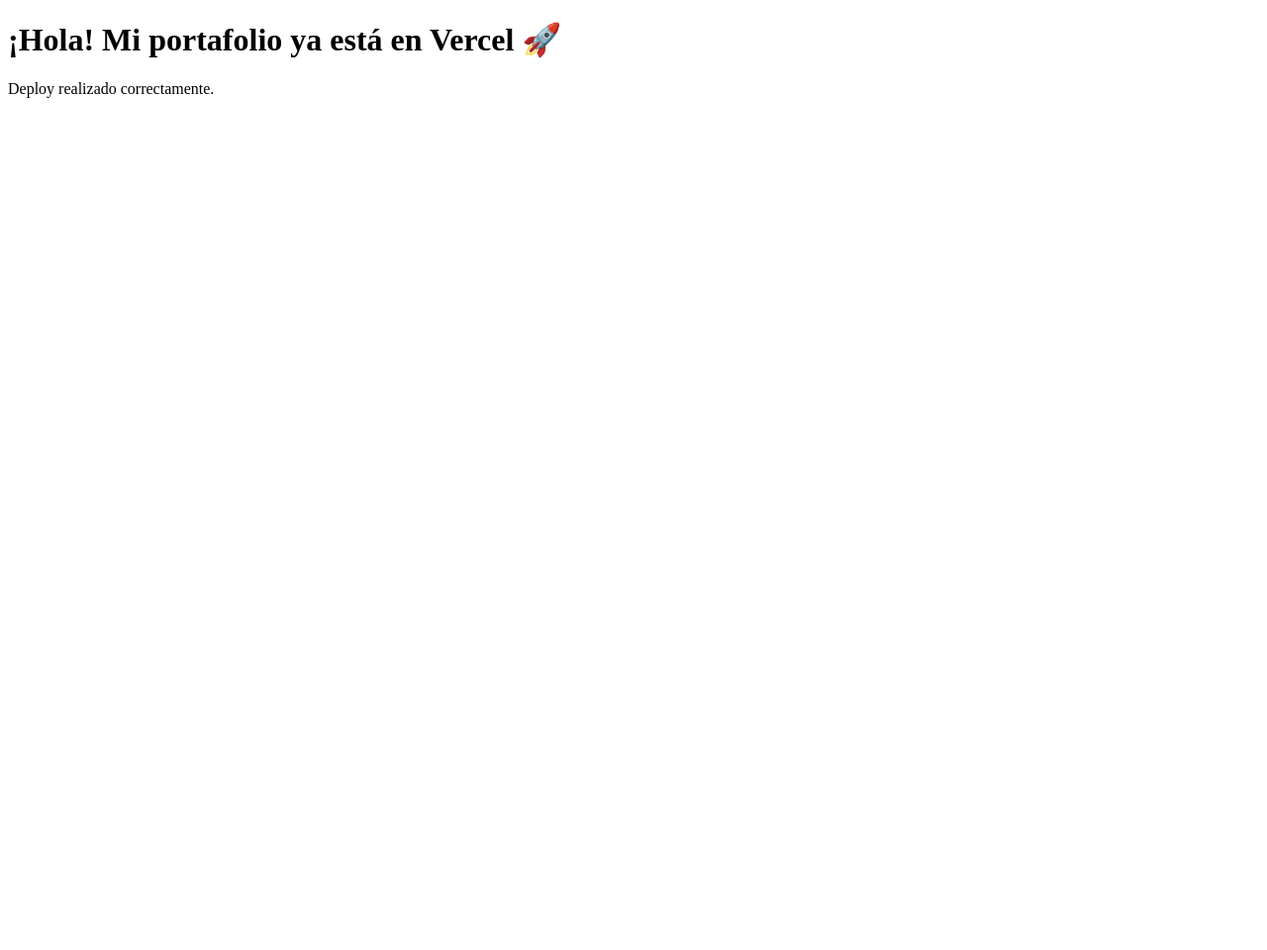
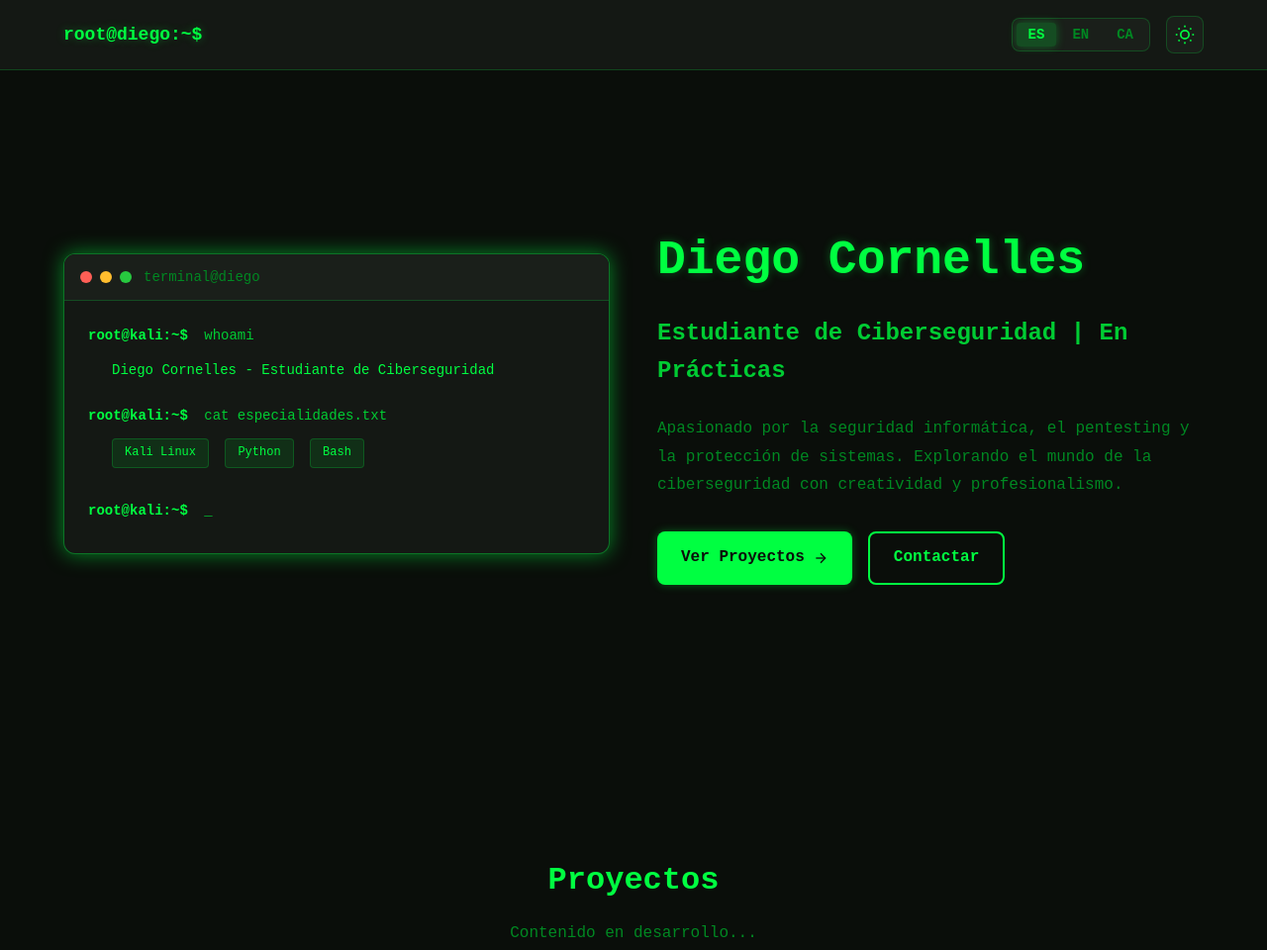
Before and after one commit to diegocornelles/Portafolio, a plain HTML site: page index.html in a window 1280 px wide. Shown: the top 960 px of the page at 99% size. Before the commit the page ends 800 px from the top, so only its background shows below. Drawn offline with Linux system fonts and the light colour scheme.

Commit message:
"Fase 1: Estructura base con hero, idiomas y tema"

```diff
--- a/index.html
+++ b/index.html
@@ -1,11 +1,123 @@
 <!DOCTYPE html>
 <html lang="es">
 <head>
-  <meta charset="UTF-8">
-  <title>Mi Portafolio</title>
+    <meta charset="UTF-8">
+    <meta name="viewport" content="width=device-width, initial-scale=1.0">
+    <title>Diego Cornelles | Cybersecurity Portfolio</title>
+    <meta name="description" content="Portfolio de ciberseguridad de Diego Cornelles - Estudiante especializado en pentesting y seguridad informática">
+    <link rel="stylesheet" href="styles.css">
 </head>
 <body>
-  <h1>¡Hola! Mi portafolio ya está en Vercel 🚀</h1>
-  <p>Deploy realizado correctamente.</p>
+    <!-- Navegación -->
+    <nav class="navbar">
+        <div class="container">
+            <div class="nav-brand">
+                <span class="terminal-prompt">root@diego:~$</span>
+            </div>
+            <div class="nav-controls">
+                <div class="language-selector">
+                    <button class="lang-btn active" data-lang="es">ES</button>
+                    <button class="lang-btn" data-lang="en">EN</button>
+                    <button class="lang-btn" data-lang="ca">CA</button>
+                </div>
+                <button class="theme-toggle" aria-label="Toggle theme">
+                    <svg class="sun-icon" width="20" height="20" viewBox="0 0 24 24" fill="none" stroke="currentColor" stroke-width="2">
+                        <circle cx="12" cy="12" r="5"></circle>
+                        <line x1="12" y1="1" x2="12" y2="3"></line>
+                        <line x1="12" y1="21" x2="12" y2="23"></line>
+                        <line x1="4.22" y1="4.22" x2="5.64" y2="5.64"></line>
+                        <line x1="18.36" y1="18.36" x2="19.78" y2="19.78"></line>
+                        <line x1="1" y1="12" x2="3" y2="12"></line>
+                        <line x1="21" y1="12" x2="23" y2="12"></line>
+                        <line x1="4.22" y1="19.78" x2="5.64" y2="18.36"></line>
+                        <line x1="18.36" y1="5.64" x2="19.78" y2="4.22"></line>
+                    </svg>
+                    <svg class="moon-icon hidden" width="20" height="20" viewBox="0 0 24 24" fill="none" stroke="currentColor" stroke-width="2">
+                        <path d="M21 12.79A9 9 0 1 1 11.21 3 7 7 0 0 0 21 12.79z"></path>
+                    </svg>
+                </button>
+            </div>
+        </div>
+    </nav>
+
+    <!-- Hero Section -->
+    <section class="hero">
+        <div class="container">
+            <div class="hero-content">
+                <div class="terminal-window">
+                    <div class="terminal-header">
+                        <div class="terminal-buttons">
+                            <span class="terminal-btn red"></span>
+                            <span class="terminal-btn yellow"></span>
+                            <span class="terminal-btn green"></span>
+                        </div>
+                        <div class="terminal-title">terminal@diego</div>
+                    </div>
+                    <div class="terminal-body">
+                        <div class="terminal-line">
+                            <span class="prompt">root@kali:~$</span>
+                            <span class="command">whoami</span>
+                        </div>
+                        <div class="terminal-output" data-i18n="hero.terminal.whoami">
+                            Diego Cornelles - Estudiante de Ciberseguridad
+                        </div>
+                        <div class="terminal-line">
+                            <span class="prompt">root@kali:~$</span>
+                            <span class="command">cat especialidades.txt</span>
+                        </div>
+                        <div class="terminal-output">
+                            <span class="tech-tag">Kali Linux</span>
+                            <span class="tech-tag">Python</span>
+                            <span class="tech-tag">Bash</span>
+                        </div>
+                        <div class="terminal-line">
+                            <span class="prompt">root@kali:~$</span>
+                            <span class="command typing-cursor">_</span>
+                        </div>
+                    </div>
+                </div>
+
+                <div class="hero-text">
+                    <h1 class="glitch" data-text="Diego Cornelles">Diego Cornelles</h1>
+                    <p class="hero-subtitle" data-i18n="hero.subtitle">
+                        Estudiante de Ciberseguridad | En Prácticas
+                    </p>
+                    <p class="hero-description" data-i18n="hero.description">
+                        Apasionado por la seguridad informática, el pentesting y la protección de sistemas.
+                        Explorando el mundo de la ciberseguridad con creatividad y profesionalismo.
+                    </p>
+                    <div class="hero-actions">
+                        <a href="#proyectos" class="btn btn--primary">
+                            <span data-i18n="hero.cta.projects">Ver Proyectos</span>
+                            <svg width="16" height="16" viewBox="0 0 24 24" fill="none" stroke="currentColor" stroke-width="2">
+                                <line x1="5" y1="12" x2="19" y2="12"></line>
+                                <polyline points="12 5 19 12 12 19"></polyline>
+                            </svg>
+                        </a>
+                        <a href="#contacto" class="btn btn--outline">
+                            <span data-i18n="hero.cta.contact">Contactar</span>
+                        </a>
+                    </div>
+                </div>
+            </div>
+        </div>
+    </section>
+
+    <!-- Secciones futuras -->
+    <section id="proyectos" class="section">
+        <div class="container">
+            <h2 class="section-title" data-i18n="projects.title">Proyectos</h2>
+            <p class="section-subtitle" data-i18n="projects.subtitle">Contenido en desarrollo...</p>
+        </div>
+    </section>
+
+    <section id="contacto" class="section">
+        <div class="container">
+            <h2 class="section-title" data-i18n="contact.title">Contacto</h2>
+            <p class="section-subtitle" data-i18n="contact.subtitle">Contenido en desarrollo...</p>
+        </div>
+    </section>
+
+    <script src="script.js"></script>
 </body>
 </html>
--- /dev/null
+++ b/script.js
@@ -0,0 +1,162 @@
+// ============================================
+// TRADUCCIONES
+// ============================================
+const translations = {
+  es: {
+    'hero.terminal.whoami': 'Diego Cornelles - Estudiante de Ciberseguridad',
+    'hero.subtitle': 'Estudiante de Ciberseguridad | En Prácticas',
+    'hero.description': 'Apasionado por la seguridad informática, el pentesting y la protección de sistemas. Explorando el mundo de la ciberseguridad con creatividad y profesionalismo.',
+    'hero.cta.projects': 'Ver Proyectos',
+    'hero.cta.contact': 'Contactar',
+    'projects.title': 'Proyectos',
+    'projects.subtitle': 'Contenido en desarrollo...',
+    'contact.title': 'Contacto',
+    'contact.subtitle': 'Contenido en desarrollo...'
+  },
+  en: {
+    'hero.terminal.whoami': 'Diego Cornelles - Cybersecurity Student',
+    'hero.subtitle': 'Cybersecurity Student | Internship',
+    'hero.description': 'Passionate about information security, pentesting and system protection. Exploring the world of cybersecurity with creativity and professionalism.',
+    'hero.cta.projects': 'View Projects',
+    'hero.cta.contact': 'Contact',
+    'projects.title': 'Projects',
+    'projects.subtitle': 'Content in development...',
+    'contact.title': 'Contact',
+    'contact.subtitle': 'Content in development...'
+  },
+  ca: {
+    'hero.terminal.whoami': 'Diego Cornelles - Estudiant de Ciberseguretat',
+    'hero.subtitle': 'Estudiant de Ciberseguretat | En Pràctiques',
+    'hero.description': 'Apassionat per la seguretat informàtica, el pentesting i la protecció de sistemes. Explorant el món de la ciberseguretat amb creativitat i professionalisme.',
+    'hero.cta.projects': 'Veure Projectes',
+    'hero.cta.contact': 'Contactar',
+    'projects.title': 'Projectes',
+    'projects.subtitle': 'Contingut en desenvolupament...',
+    'contact.title': 'Contacte',
+    'contact.subtitle': 'Contingut en desenvolupament...'
+  }
+};
+
+// ============================================
+// ESTADO GLOBAL
+// ============================================
+let currentLang = 'es';
+let currentTheme = 'dark';
+
+// ============================================
+// INICIALIZACIÓN
+// ============================================
+document.addEventListener('DOMContentLoaded', () => {
+  initLanguageSelector();
+  initThemeToggle();
+  initSmoothScroll();
+
+  // Cargar idioma inicial
+  changeLanguage('es');
+});
+
+// ============================================
+// SELECTOR DE IDIOMA
+// ============================================
+function initLanguageSelector() {
+  const langButtons = document.querySelectorAll('.lang-btn');
+
+  langButtons.forEach(btn => {
+    btn.addEventListener('click', () => {
+      const lang = btn.dataset.lang;
+      changeLanguage(lang);
+
+      // Actualizar botones activos
+      langButtons.forEach(b => b.classList.remove('active'));
+      btn.classList.add('active');
+    });
+  });
+}
+
+function changeLanguage(lang) {
+  currentLang = lang;
+
+  // Actualizar todos los elementos con data-i18n
+  const elements = document.querySelectorAll('[data-i18n]');
+  elements.forEach(el => {
+    const key = el.dataset.i18n;
+    if (translations[lang] && translations[lang][key]) {
+      el.textContent = translations[lang][key];
+    }
+  });
+
+  // Actualizar el atributo lang del HTML
+  document.documentElement.lang = lang;
+}
+
+// ============================================
+// THEME TOGGLE (Dark/Light)
+// ============================================
+function initThemeToggle() {
+  const themeToggle = document.querySelector('.theme-toggle');
+  const sunIcon = document.querySelector('.sun-icon');
+  const moonIcon = document.querySelector('.moon-icon');
+
+  themeToggle.addEventListener('click', () => {
+    currentTheme = currentTheme === 'dark' ? 'light' : 'dark';
+
+    // Cambiar tema
+    if (currentTheme === 'light') {
+      document.documentElement.setAttribute('data-theme', 'light');
+      sunIcon.classList.add('hidden');
+      moonIcon.classList.remove('hidden');
+    } else {
+      document.documentElement.removeAttribute('data-theme');
+      sunIcon.classList.remove('hidden');
+      moonIcon.classList.add('hidden');
+    }
+  });
+}
+
+// ============================================
+// SMOOTH SCROLL
+// ============================================
+function initSmoothScroll() {
+  const links = document.querySelectorAll('a[href^="#"]');
+
+  links.forEach(link => {
+    link.addEventListener('click', (e) => {
+      const href = link.getAttribute('href');
+
+      // Solo para enlaces internos válidos
+      if (href !== '#' && href.length > 1) {
+        e.preventDefault();
+        const target = document.querySelector(href);
+
+        if (target) {
+          const offsetTop = target.offsetTop - 80; // 80px para el navbar fijo
+          window.scrollTo({
+            top: offsetTop,
+            behavior: 'smooth'
+          });
+        }
+      }
+    });
+  });
+}
+
+// ============================================
+// UTILIDADES
+// ============================================
+
+// Función helper para añadir más traducciones fácilmente
+function addTranslations(newTranslations) {
+  Object.keys(newTranslations).forEach(lang => {
+    if (translations[lang]) {
+      translations[lang] = { ...translations[lang], ...newTranslations[lang] };
+    }
+  });
+}
+
+// Exportar para usar en otros archivos si es necesario
+window.portfolioApp = {
+  changeLanguage,
+  addTranslations,
+  currentLang: () => currentLang,
+  currentTheme: () => currentTheme
+};
--- /dev/null
+++ b/styles.css
@@ -0,0 +1,461 @@
+/* ============================================
+   VARIABLES Y DESIGN SYSTEM
+   ============================================ */
+:root {
+  /* Colores Matrix Theme (Modo Claro) */
+  --color-matrix-green: #00ff41;
+  --color-matrix-dark: #003b00;
+  --color-matrix-darker: #001a00;
+  --color-matrix-light: #39ff14;
+
+  /* Semantic Colors - Light Mode */
+  --color-background: #0a0e0a;
+  --color-surface: #141814;
+  --color-surface-elevated: #1a1f1a;
+  --color-text: #00ff41;
+  --color-text-secondary: #00cc33;
+  --color-text-muted: #008822;
+  --color-primary: #00ff41;
+  --color-primary-hover: #39ff14;
+  --color-primary-active: #00cc33;
+  --color-border: rgba(0, 255, 65, 0.2);
+  --color-border-strong: rgba(0, 255, 65, 0.4);
+
+  /* Typography */
+  --font-family-base: 'Courier New', 'Courier', monospace;
+  --font-family-display: 'Courier New', 'Courier', monospace;
+  --font-size-xs: 12px;
+  --font-size-sm: 14px;
+  --font-size-base: 16px;
+  --font-size-lg: 18px;
+  --font-size-xl: 24px;
+  --font-size-2xl: 32px;
+  --font-size-3xl: 48px;
+  --font-weight-normal: 400;
+  --font-weight-bold: 700;
+
+  /* Spacing */
+  --space-4: 4px;
+  --space-8: 8px;
+  --space-12: 12px;
+  --space-16: 16px;
+  --space-24: 24px;
+  --space-32: 32px;
+  --space-48: 48px;
+  --space-64: 64px;
+
+  /* Border Radius */
+  --radius-sm: 4px;
+  --radius-base: 8px;
+  --radius-lg: 12px;
+
+  /* Shadows */
+  --shadow-matrix: 0 0 10px rgba(0, 255, 65, 0.3);
+  --shadow-matrix-strong: 0 0 20px rgba(0, 255, 65, 0.5);
+
+  /* Animation */
+  --duration-fast: 150ms;
+  --duration-normal: 300ms;
+  --ease-standard: cubic-bezier(0.4, 0, 0.2, 1);
+}
+
+/* Light Mode */
+[data-theme="light"] {
+  --color-background: #f0f4f0;
+  --color-surface: #ffffff;
+  --color-surface-elevated: #fafafa;
+  --color-text: #003b00;
+  --color-text-secondary: #005500;
+  --color-text-muted: #007700;
+  --color-primary: #00aa00;
+  --color-primary-hover: #008800;
+  --color-primary-active: #006600;
+  --color-border: rgba(0, 170, 0, 0.2);
+  --color-border-strong: rgba(0, 170, 0, 0.4);
+  --shadow-matrix: 0 2px 8px rgba(0, 170, 0, 0.1);
+  --shadow-matrix-strong: 0 4px 16px rgba(0, 170, 0, 0.2);
+}
+
+/* ============================================
+   RESET Y BASE
+   ============================================ */
+* {
+  margin: 0;
+  padding: 0;
+  box-sizing: border-box;
+}
+
+html {
+  scroll-behavior: smooth;
+  font-size: 16px;
+}
+
+body {
+  font-family: var(--font-family-base);
+  font-size: var(--font-size-base);
+  line-height: 1.6;
+  color: var(--color-text);
+  background-color: var(--color-background);
+  transition: background-color var(--duration-normal) var(--ease-standard),
+              color var(--duration-normal) var(--ease-standard);
+  -webkit-font-smoothing: antialiased;
+}
+
+/* ============================================
+   UTILITY CLASSES
+   ============================================ */
+.container {
+  width: 100%;
+  max-width: 1200px;
+  margin: 0 auto;
+  padding: 0 var(--space-24);
+}
+
+.hidden {
+  display: none !important;
+}
+
+/* ============================================
+   NAVEGACIÓN
+   ============================================ */
+.navbar {
+  position: fixed;
+  top: 0;
+  left: 0;
+  right: 0;
+  background: var(--color-surface);
+  border-bottom: 1px solid var(--color-border);
+  backdrop-filter: blur(10px);
+  z-index: 1000;
+  padding: var(--space-16) 0;
+}
+
+.navbar .container {
+  display: flex;
+  justify-content: space-between;
+  align-items: center;
+}
+
+.nav-brand {
+  font-weight: var(--font-weight-bold);
+  color: var(--color-primary);
+  font-size: var(--font-size-lg);
+}
+
+.terminal-prompt {
+  color: var(--color-primary);
+  text-shadow: var(--shadow-matrix);
+}
+
+.nav-controls {
+  display: flex;
+  align-items: center;
+  gap: var(--space-16);
+}
+
+.language-selector {
+  display: flex;
+  gap: var(--space-4);
+  background: var(--color-surface-elevated);
+  padding: var(--space-4);
+  border-radius: var(--radius-base);
+  border: 1px solid var(--color-border);
+}
+
+.lang-btn {
+  background: transparent;
+  border: none;
+  color: var(--color-text-muted);
+  padding: var(--space-4) var(--space-12);
+  border-radius: var(--radius-sm);
+  cursor: pointer;
+  font-family: var(--font-family-base);
+  font-size: var(--font-size-sm);
+  font-weight: var(--font-weight-bold);
+  transition: all var(--duration-fast) var(--ease-standard);
+}
+
+.lang-btn:hover {
+  color: var(--color-text-secondary);
+  background: rgba(0, 255, 65, 0.1);
+}
+
+.lang-btn.active {
+  color: var(--color-primary);
+  background: rgba(0, 255, 65, 0.2);
+  box-shadow: var(--shadow-matrix);
+}
+
+.theme-toggle {
+  background: var(--color-surface-elevated);
+  border: 1px solid var(--color-border);
+  border-radius: var(--radius-base);
+  padding: var(--space-8);
+  cursor: pointer;
+  display: flex;
+  align-items: center;
+  justify-content: center;
+  color: var(--color-primary);
+  transition: all var(--duration-fast) var(--ease-standard);
+}
+
+.theme-toggle:hover {
+  background: rgba(0, 255, 65, 0.1);
+  box-shadow: var(--shadow-matrix);
+}
+
+.theme-toggle svg {
+  width: 20px;
+  height: 20px;
+}
+
+/* ============================================
+   HERO SECTION
+   ============================================ */
+.hero {
+  min-height: 100vh;
+  display: flex;
+  align-items: center;
+  padding-top: 80px;
+  padding-bottom: var(--space-64);
+}
+
+.hero-content {
+  display: grid;
+  grid-template-columns: 1fr 1fr;
+  gap: var(--space-48);
+  align-items: center;
+}
+
+/* Terminal Window */
+.terminal-window {
+  background: var(--color-surface);
+  border: 1px solid var(--color-border-strong);
+  border-radius: var(--radius-lg);
+  overflow: hidden;
+  box-shadow: var(--shadow-matrix-strong);
+}
+
+.terminal-header {
+  background: var(--color-surface-elevated);
+  padding: var(--space-12) var(--space-16);
+  display: flex;
+  align-items: center;
+  gap: var(--space-12);
+  border-bottom: 1px solid var(--color-border);
+}
+
+.terminal-buttons {
+  display: flex;
+  gap: var(--space-8);
+}
+
+.terminal-btn {
+  width: 12px;
+  height: 12px;
+  border-radius: 50%;
+}
+
+.terminal-btn.red {
+  background: #ff5f56;
+}
+
+.terminal-btn.yellow {
+  background: #ffbd2e;
+}
+
+.terminal-btn.green {
+  background: #27c93f;
+}
+
+.terminal-title {
+  font-size: var(--font-size-sm);
+  color: var(--color-text-muted);
+}
+
+.terminal-body {
+  padding: var(--space-24);
+  font-family: var(--font-family-base);
+  font-size: var(--font-size-sm);
+}
+
+.terminal-line {
+  margin-bottom: var(--space-8);
+}
+
+.prompt {
+  color: var(--color-primary);
+  font-weight: var(--font-weight-bold);
+}
+
+.command {
+  color: var(--color-text-secondary);
+  margin-left: var(--space-8);
+}
+
+.terminal-output {
+  margin: var(--space-12) 0 var(--space-24) var(--space-24);
+  color: var(--color-text);
+}
+
+.tech-tag {
+  display: inline-block;
+  background: rgba(0, 255, 65, 0.1);
+  border: 1px solid var(--color-border);
+  padding: var(--space-4) var(--space-12);
+  border-radius: var(--radius-sm);
+  margin-right: var(--space-8);
+  margin-bottom: var(--space-8);
+  font-size: var(--font-size-xs);
+  color: var(--color-primary);
+}
+
+.typing-cursor {
+  animation: blink 1s infinite;
+}
+
+@keyframes blink {
+  0%, 50% { opacity: 1; }
+  51%, 100% { opacity: 0; }
+}
+
+/* Hero Text */
+.hero-text h1 {
+  font-size: var(--font-size-3xl);
+  font-weight: var(--font-weight-bold);
+  color: var(--color-primary);
+  margin-bottom: var(--space-16);
+  text-shadow: var(--shadow-matrix);
+}
+
+.glitch {
+  position: relative;
+  display: inline-block;
+}
+
+.hero-subtitle {
+  font-size: var(--font-size-xl);
+  color: var(--color-text-secondary);
+  margin-bottom: var(--space-24);
+  font-weight: var(--font-weight-bold);
+}
+
+.hero-description {
+  font-size: var(--font-size-base);
+  color: var(--color-text-muted);
+  margin-bottom: var(--space-32);
+  line-height: 1.8;
+}
+
+.hero-actions {
+  display: flex;
+  gap: var(--space-16);
+  flex-wrap: wrap;
+}
+
+/* ============================================
+   BUTTONS
+   ============================================ */
+.btn {
+  display: inline-flex;
+  align-items: center;
+  gap: var(--space-8);
+  padding: var(--space-12) var(--space-24);
+  border-radius: var(--radius-base);
+  font-family: var(--font-family-base);
+  font-size: var(--font-size-base);
+  font-weight: var(--font-weight-bold);
+  text-decoration: none;
+  cursor: pointer;
+  transition: all var(--duration-fast) var(--ease-standard);
+  border: none;
+}
+
+.btn--primary {
+  background: var(--color-primary);
+  color: var(--color-background);
+  box-shadow: var(--shadow-matrix);
+}
+
+.btn--primary:hover {
+  background: var(--color-primary-hover);
+  box-shadow: var(--shadow-matrix-strong);
+  transform: translateY(-2px);
+}
+
+.btn--outline {
+  background: transparent;
+  color: var(--color-primary);
+  border: 2px solid var(--color-primary);
+}
+
+.btn--outline:hover {
+  background: rgba(0, 255, 65, 0.1);
+  box-shadow: var(--shadow-matrix);
+}
+
+/* ============================================
+   SECTIONS
+   ============================================ */
+.section {
+  padding: var(--space-64) 0;
+  min-height: 50vh;
+}
+
+.section-title {
+  font-size: var(--font-size-2xl);
+  color: var(--color-primary);
+  margin-bottom: var(--space-16);
+  text-align: center;
+}
+
+.section-subtitle {
+  text-align: center;
+  color: var(--color-text-muted);
+}
+
+/* ============================================
+   RESPONSIVE
+   ============================================ */
+@media (max-width: 768px) {
+  .hero-content {
+    grid-template-columns: 1fr;
+    gap: var(--space-32);
+  }
+
+  .hero-text h1 {
+    font-size: var(--font-size-2xl);
+  }
+
+  .hero-subtitle {
+    font-size: var(--font-size-lg);
+  }
+
+  .terminal-window {
+    order: -1;
+  }
+
+  .nav-brand {
+    font-size: var(--font-size-base);
+  }
+
+  .container {
+    padding: 0 var(--space-16);
+  }
+}
+
+@media (max-width: 480px) {
+  .hero-actions {
+    flex-direction: column;
+    width: 100%;
+  }
+
+  .btn {
+    width: 100%;
+    justify-content: center;
+  }
+
+  .language-selector {
+    flex-direction: column;
+  }
+}
```
